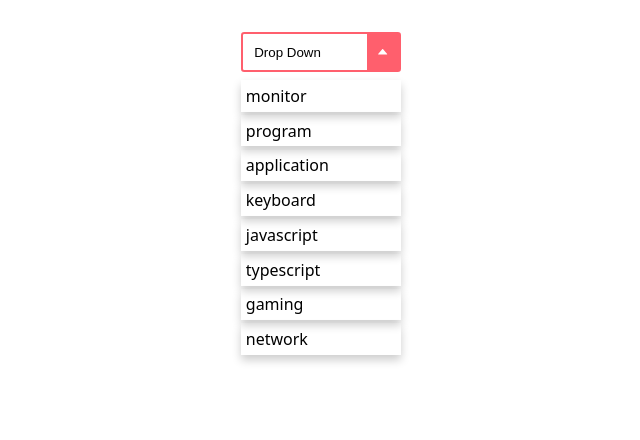
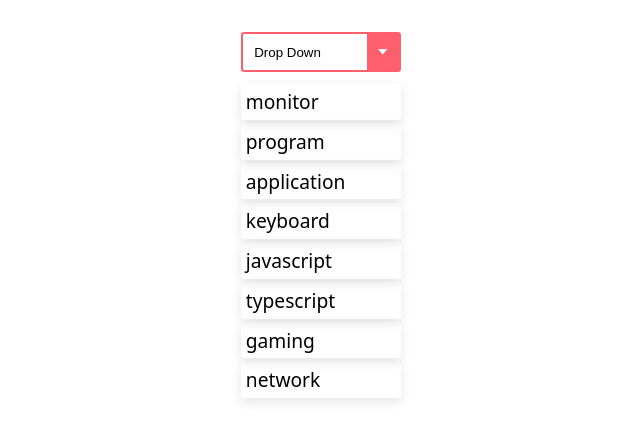
Before and after one commit to lukinoo/React-intern, a React (Vite) app: page / in a window 1280 px wide. Both pictures are taken after a click on the button "Drop Down". Shown: the top 440 px of the page, without its empty margins (319-959 px from the left). Built offline with nearby package versions, Linux system fonts and the light colour scheme.

Commit message:
feature/dropDown-function
adding drop down toggle arrow/ toggle text

```diff
--- a/src/App.jsx
+++ b/src/App.jsx
@@ -12,12 +12,14 @@ const words = [
   "network",
 ];
 
-function App() {
+import React from "react";
+
+const App = () => {
   return (
     <div className="App">
       <Dropdown words={words} />
     </div>
   );
-}
+};
 
 export default App;
--- a/src/components/Dropdown/DropDown.styled.js
+++ b/src/components/Dropdown/DropDown.styled.js
@@ -31,14 +31,20 @@ export const SDropDownSVGWrapper = styled.span`
 
 export const SDropDownUl = styled.ul`
   width: 10rem;
+  position: absolute;
   display: flex;
   flex-direction: column;
+  top: 3.2rem;
   gap: 0.2rem 0;
   list-style: none;
+  z-index: 9;
 `;
 
 export const SDropDownLi = styled.li`
   padding: 0.3rem;
   text-align: left;
-  box-shadow: 0 5px 10px rgba(0, 0, 0, 0.2);
+  box-shadow: rgba(0, 0, 0, 0.1) 0px 4px 12px;
+  border-radius: 0.2rem;
+  font-size: 1.2rem;
+  cursor: pointer;
 `;
--- a/src/components/Dropdown/Dropdown.jsx
+++ b/src/components/Dropdown/Dropdown.jsx
@@ -1,4 +1,4 @@
-import React from "react";
+import { useState } from "react";
 import { AiFillCaretDown } from "react-icons/ai";
 import { AiFillCaretUp } from "react-icons/ai";
 import {
@@ -10,18 +10,22 @@ import {
 } from "./DropDown.styled";
 
 export const Dropdown = ({ words }) => {
+  const [isOpen, setIsOpen] = useState(false);
+
   return (
     <SDropDownWrapper>
-      <SDropDownButton>
+      <SDropDownButton onClick={() => setIsOpen(!isOpen)}>
         Drop Down
         <SDropDownSVGWrapper>
-          <AiFillCaretUp fill="#ffffff" />
+          {isOpen && <AiFillCaretDown fill="#ffffff" />}
+          {!isOpen && <AiFillCaretUp fill="#ffffff" />}
         </SDropDownSVGWrapper>
       </SDropDownButton>
       <SDropDownUl>
-        {words.map((word) => {
-          return <SDropDownLi key={word}>{word}</SDropDownLi>;
-        })}
+        {isOpen &&
+          words.map((word) => {
+            return <SDropDownLi key={word}>{word}</SDropDownLi>;
+          })}
       </SDropDownUl>
     </SDropDownWrapper>
   );
```
Also changed, not shown: 1 other file (tests, documents, lock files or other folders).
